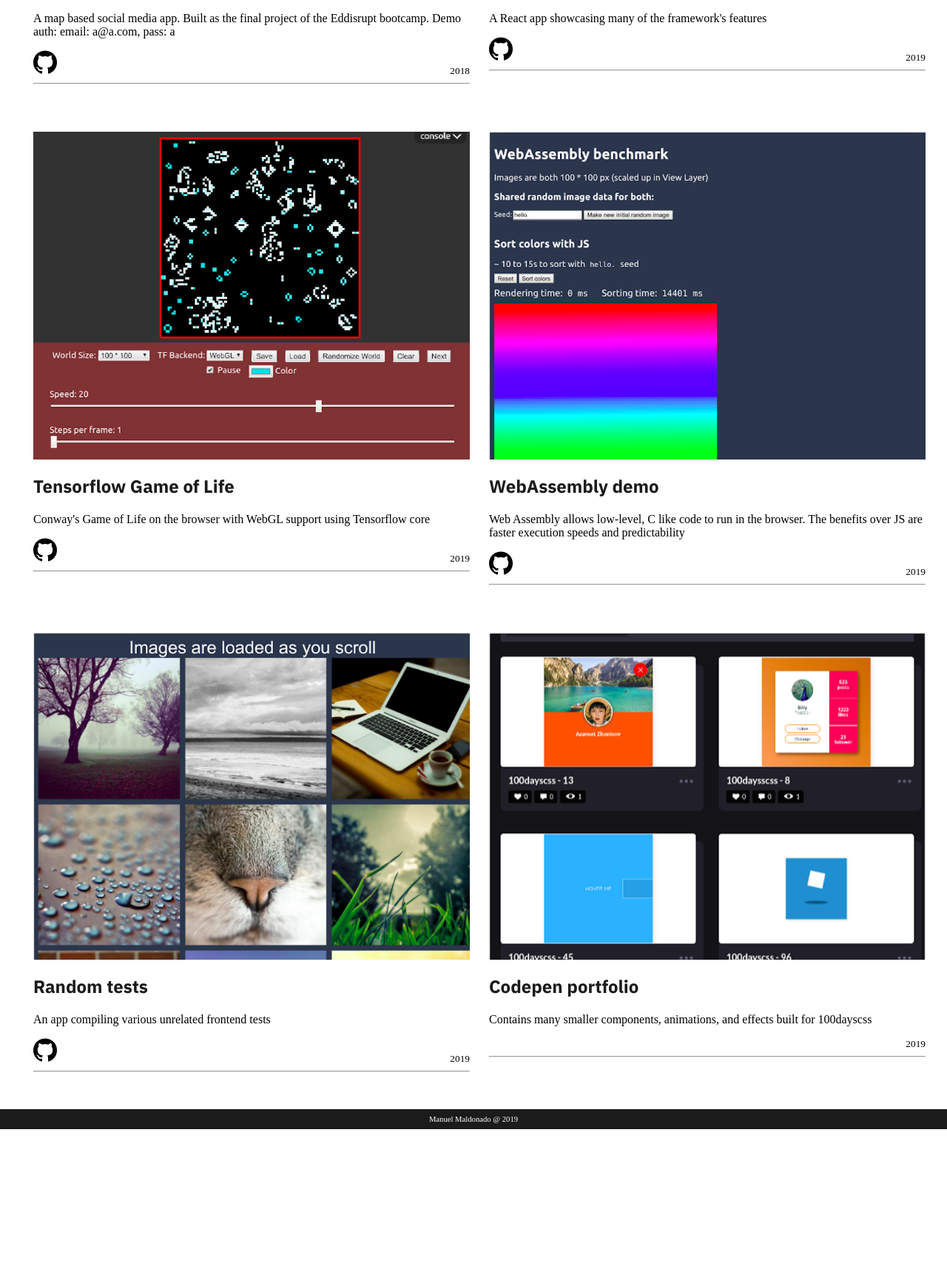
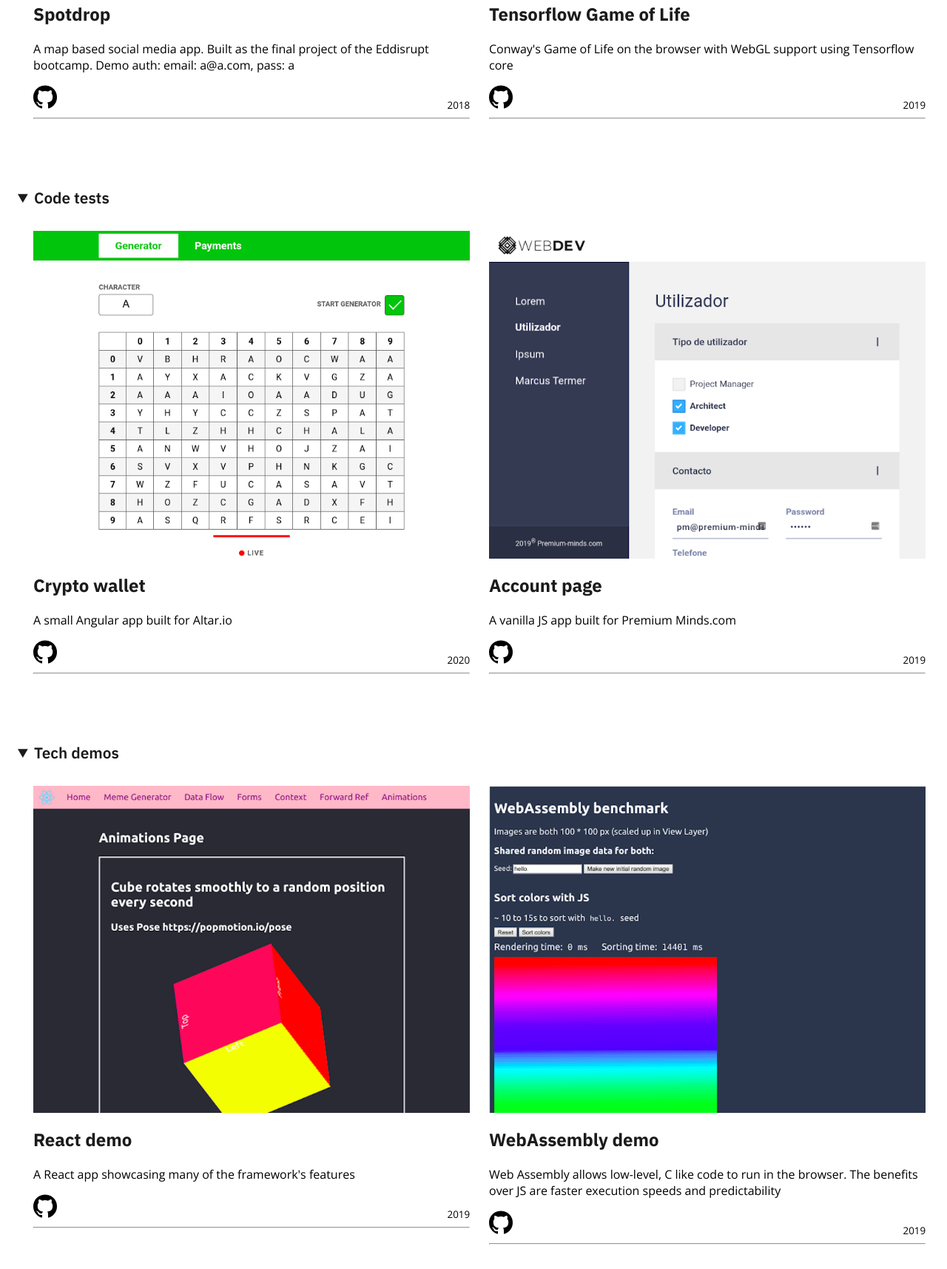
Before and after one commit to manueldois/Personal-website, a website built with webpack: page src/pages/Portfolio/index.html in a window 1280 px wide. Shown: the part 645-2360 px from the top of the page at 74% size. Before the commit the page ends 2171 px from the top, so only its background shows below. Built offline with nearby package versions, Linux system fonts and the light colour scheme; files whose address does not match are found by name.

Commit message:
Reorganized portfolio, added new projects, updated footer

```diff
--- a/src/pages/Portfolio/index.html
+++ b/src/pages/Portfolio/index.html
@@ -30,33 +30,22 @@
   </header>
 
   <main>
+    <section class="apps" name="projects">
+      <details open>
+        <summary>Projects</summary>
         <ul class="projects">
           <li>
             <a target="_blank" href="https://spotdrop.herokuapp.com">
               <img src="assets/img/spotdrop.png" alt="">
             </a>
             <h2>Spotdrop</h2>
-        <p>A map based social media app. Built as the final project of the Eddisrupt bootcamp. Demo auth: email: a@a.com, pass: a</p>
+            <p>A map based social media app. Built as the final project of the Eddisrupt bootcamp. Demo auth: email:
+              a@a.com, pass: a</p>
             <div class="inline">
               <a target="_blank" href="https://github.com/manueldois/Spotdrop">
                 <img src="assets/img/github-logo.svg" alt="">
               </a>
               <small>2018</small>
-        </div>
-        <hr>
-      </li>
-
-      <li>
-        <a target="_blank" href="https://manueldois.github.io/React-demo/">
-          <img src="assets/img/reactdemo.png" alt="">
-        </a>
-        <h2>React-demo</h2>
-        <p>A React app showcasing many of the framework's features</p>
-        <div class="inline">
-          <a target="_blank" href="https://github.com/manueldois/React-demo">
-            <img src="assets/img/github-logo.svg" alt="">
-          </a>
-          <small>2019</small>
             </div>
             <hr>
           </li>
@@ -75,13 +64,73 @@
             </div>
             <hr>
           </li>
+        </ul>
+      </details>
+    </section>
+
+    <section class="apps" name="code-tests">
+      <details open>
+        <summary>Code tests</summary>
+        <ul class="projects">
+          <li>
+            <a target="_blank" href="https://manueldois.github.io/Altario-exercise/">
+              <img src="assets/img/altario-test.png" alt="">
+            </a>
+            <h2>Crypto wallet</h2>
+            <p>A small Angular app built for Altar.io</p>
+            <div class="inline">
+              <a target="_blank" href="https://github.com/manueldois/Altario-exercise">
+                <img src="assets/img/github-logo.svg" alt="">
+              </a>
+              <small>2020</small>
+            </div>
+            <hr>
+          </li>
+
+          <li>
+            <a target="_blank" href="https://manueldois.github.io/PM-exercice/">
+              <img src="assets/img/pm-test.png" alt="">
+            </a>
+            <h2>Account page</h2>
+            <p>A vanilla JS app built for Premium Minds.com</p>
+            <div class="inline">
+              <a target="_blank" href="https://github.com/manueldois/PM-exercice">
+                <img src="assets/img/github-logo.svg" alt="">
+              </a>
+              <small>2019</small>
+            </div>
+            <hr>
+          </li>
+        </ul>
+      </details>
+    </section>
+
+    <section class="apps" name="tech-demos">
+      <details open>
+        <summary>Tech demos</summary>
+        <ul class="projects">
+          <li>
+            <a target="_blank" href="https://manueldois.github.io/React-demo/">
+              <img src="assets/img/reactdemo.png" alt="">
+            </a>
+            <h2>React demo</h2>
+            <p>A React app showcasing many of the framework's features</p>
+            <div class="inline">
+              <a target="_blank" href="https://github.com/manueldois/React-demo">
+                <img src="assets/img/github-logo.svg" alt="">
+              </a>
+              <small>2019</small>
+            </div>
+            <hr>
+          </li>
 
           <li>
             <a target="_blank" href="https://manueldois.github.io/WebAssembly/">
               <img src="assets/img/wasm.png" alt="">
             </a>
             <h2>WebAssembly demo</h2>
-        <p>Web Assembly allows low-level, C like code to run in the browser. The benefits over JS are faster execution
+            <p>Web Assembly allows low-level, C like code to run in the browser. The benefits over JS are faster
+              execution
               speeds and predictability</p>
             <div class="inline">
               <a target="_blank" href="https://github.com/manueldois/WebAssembly">
@@ -91,7 +140,14 @@
             </div>
             <hr>
           </li>
+        </ul>
+      </details>
+    </section>
 
+    <section class="apps" name="others">
+      <details open>
+        <summary>Others</summary>
+        <ul class="projects">
           <li>
             <a target="_blank" href="https://manueldois.github.io/Random-tests/">
               <img src="assets/img/randomtests.png" alt="">
@@ -119,10 +175,13 @@
             <hr>
           </li>
         </ul>
+      </details>
+    </section class="apps">
+
   </main>
 
   <div class="footer-spacer"></div>
-  <footer><small>Manuel Maldonado @ 2019</small></footer>
+  <footer><small>Manuel Maldonado @ 2020</small></footer>
 </body>
 
 </html>
--- a/src/pages/Portfolio/index.scss
+++ b/src/pages/Portfolio/index.scss
@@ -5,7 +5,7 @@
 ul.projects {
   list-style-type: none;
   margin: 0;
-  margin-top: 3rem;
+  margin-top: 1rem;
   padding: 0 1rem;
   width: 100%;
 
@@ -16,7 +16,7 @@ ul.projects {
   > li {
     padding: 5px;
     margin: 0;
-    margin-top: 30px;
+    margin-top: 10px;
     > a {
       width: 100%;
       position: relative;
@@ -52,3 +52,7 @@ ul.projects {
     grid-template-columns: 100%;
   }
 }
+
+section.apps {
+  margin-bottom: 30px;
+}
--- a/src/pages/Portfolio/index.ts
+++ b/src/pages/Portfolio/index.ts
@@ -4,6 +4,8 @@ import '../../assets/randomtests.png'
 import '../../assets/reactdemo.png'
 import '../../assets/spotdrop.png'
 import '../../assets/TFGOL.png'
+import '../../assets/altario-test.png'
+import '../../assets/pm-test.png'
 import '../../assets/wasm.png'
 import '../../assets/codepen.png'
 import '../../assets/github-logo.svg'
--- a/src/pages/Skills/index.scss
+++ b/src/pages/Skills/index.scss
@@ -5,12 +5,6 @@ section {
   padding: 1rem 0;
 
   > details {
-    > summary {
-      font-weight: 600;
-      font-size: 1.3em;
-      white-space: pre-wrap;
-    }
-
     > div.content {
       padding: 1.5rem;
       display: flex;
--- a/src/style.scss
+++ b/src/style.scss
@@ -1,7 +1,7 @@
 // Fonts
-@import url("https://fonts.googleapis.com/css?family=IBM+Plex+Sans:300,400,500,600,700&display=swap"); // Text
+@import url("https://fonts.googleapis.com/css?family=IBM+Plex+Sans:300,400,500,600,700&display=swap"); // Title
 @import url("https://fonts.googleapis.com/css?family=IBM+Plex+Mono:300,400,500,600,700&display=swap"); // Code
-
+@import url('https://fonts.googleapis.com/css?family=Open+Sans&display=swap'); // Text
 // Colors
 $black: #1b1b1b;
 
@@ -54,8 +54,9 @@ p,
 span,
 small,
 figcaption {
-  font-family: "sans-serif";
+  font-family: 'Open Sans', sans-serif;
 }
+
 h1,
 h2,
 h3,
@@ -63,17 +64,18 @@ summary {
   font-family: "IBM Plex Sans", "sans-serif";
   color: $black;
 }
+
+summary {
+  font-weight: 600;
+  font-size: 1.3em;
+  white-space: pre-wrap;
+}
+
 a {
   font-family: "IBM Plex Mono", "serif";
   text-underline-position: under;
   letter-spacing: 2px;
 }
-// Scale base font size for screens with 2 pixel ratio
-// @media screen and (min-resolution: 2dppx) {
-//   :root {
-//     font-size: 2em;
-//   }
-// }
 
 // Navbar
 nav {
```
Also changed, not shown: src/pages/Contact/index.html (+1 -1 lines), src/pages/Home/index.html (+1 -1 lines), src/pages/Skills/index.html (+1 -1 lines), dist/assets/img/altario-test.png (added), dist/assets/img/pm-test.png (added), dist/contact.html, dist/home.html, dist/portfolio.html, dist/skills.html, src/assets/altario-test.png (added), src/assets/pm-test.png (added), 16 other files. Lines whose indentation alone changed are shown as unchanged.
